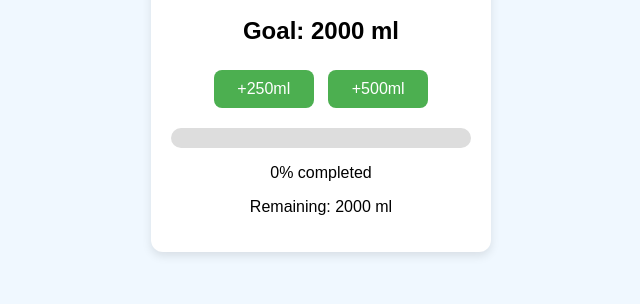
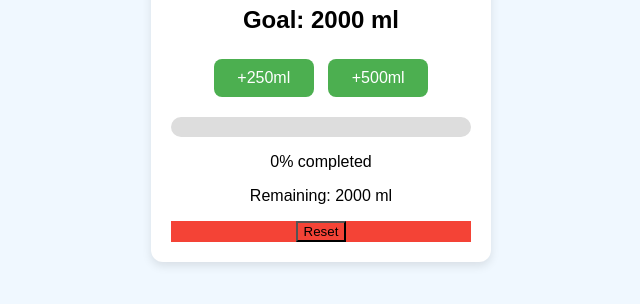
Before and after one commit to itzcherylnena/Problem-Based-Solution-3-cheryl, a plain HTML site: page index.html in a window 1280 px wide. Shown: the part 336-640 px from the top of the page, without its empty margins (319-959 px from the left). Drawn offline with Linux system fonts and the light colour scheme.

Commit message:
add reset button

```diff
--- a/index.html
+++ b/index.html
@@ -29,8 +29,12 @@
 
   <p id="progressText">0% completed</p>
   <p id="remainingText">Remaining: 2000 ml</p>
+
+
+<div class="reset-btn">
+<button class="reset-btn" id="resetBtn">Reset</button>
 </div>
-
+</div>
 <script src="script.js"></script>
 </body>
 </html>
--- a/style.css
+++ b/style.css
@@ -61,3 +61,10 @@ body {
     background: #00bcd4;
     transition: width 0.3s ease;
   }
+  .reset-btn {
+  background-color: #f44336;
+}
+
+.reset-btn:hover {
+  background-color: #c62828;
+}
```
